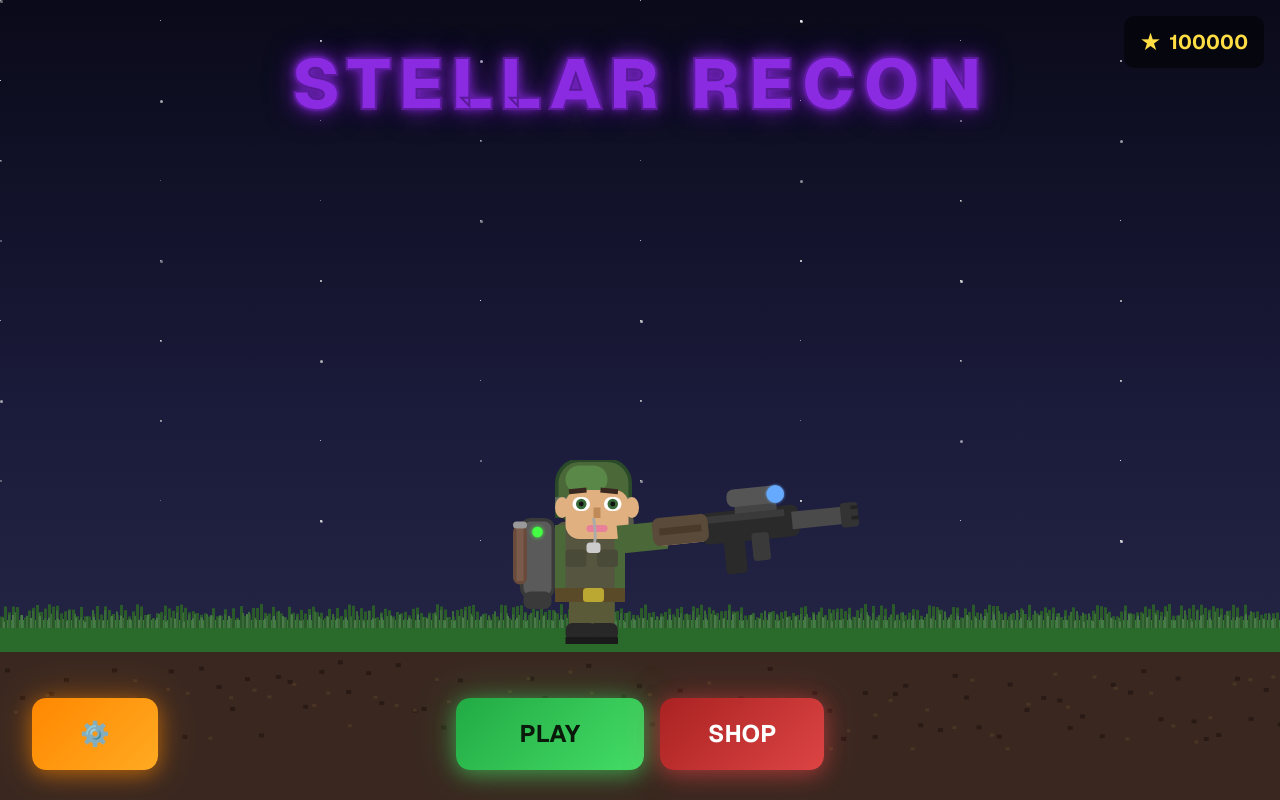
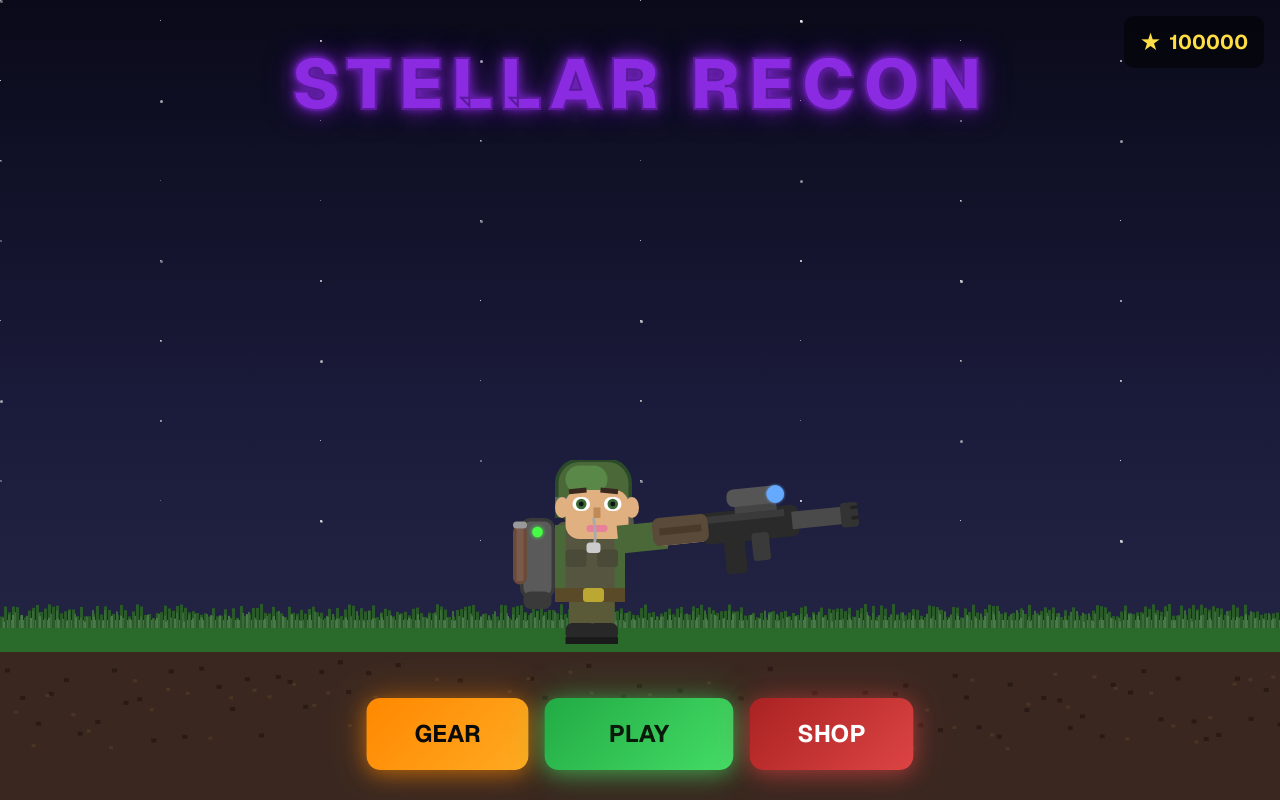
Before and after one commit to Stellar-Recon-Creator/v0-soldier-jetpack-game, a Next.js app: page / in a window 1280 px wide. Built offline with nearby package versions, Linux system fonts and the light colour scheme.

Commit message:
feat: realign and rename game settings and buttons in canvas

```diff
--- a/components/game-canvas.tsx
+++ b/components/game-canvas.tsx
@@ -469,22 +469,21 @@ export default function GameCanvas() {
             />
 
             {/* Buttons in the dirt */}
-            <div className="absolute left-0 right-0 z-20 flex items-center justify-center" style={{ bottom: '30px' }}>
-              {/* Settings gear button on the left - same size/font/glow as shop */}
+            <div className="absolute left-1/2 -translate-x-1/2 z-20 flex gap-4 items-center" style={{ bottom: '30px' }}>
+              {/* Gear settings button */}
               <button
                 onClick={() => {/* Settings handler */}}
-                className="absolute left-8 px-12 py-5 text-2xl font-bold font-sans rounded-xl transition-all hover:scale-105 active:scale-95 cursor-pointer"
+                className="px-12 py-5 text-2xl font-bold font-sans rounded-xl transition-all hover:scale-105 active:scale-95 cursor-pointer"
                 style={{
                   background: 'linear-gradient(135deg, #ff8800, #ffaa22)',
                   color: '#0a0a0a',
                   boxShadow: '0 4px 20px rgba(255,136,0,0.5), 0 0 40px rgba(255,136,0,0.3)',
                 }}
               >
-                ⚙️
+                GEAR
               </button>
 
-              {/* Play button centered */}
-              <div className="flex gap-4">
+              {/* Play button */}
               <button
                 onClick={() => setScreen('title')}
                 className="px-16 py-5 text-2xl font-bold font-sans rounded-xl transition-all hover:scale-105 active:scale-95 cursor-pointer"
@@ -496,6 +495,8 @@ export default function GameCanvas() {
               >
                 PLAY
               </button>
+
+              {/* Shop button */}
               <button
                 onClick={() => setScreen('shop')}
                 className="px-12 py-5 text-2xl font-bold font-sans rounded-xl transition-all hover:scale-105 active:scale-95 cursor-pointer"
@@ -507,7 +508,6 @@ export default function GameCanvas() {
               >
                 SHOP
               </button>
-              </div>
             </div>
           </div>
         </div>
```
Lines whose indentation alone changed are shown as unchanged.
